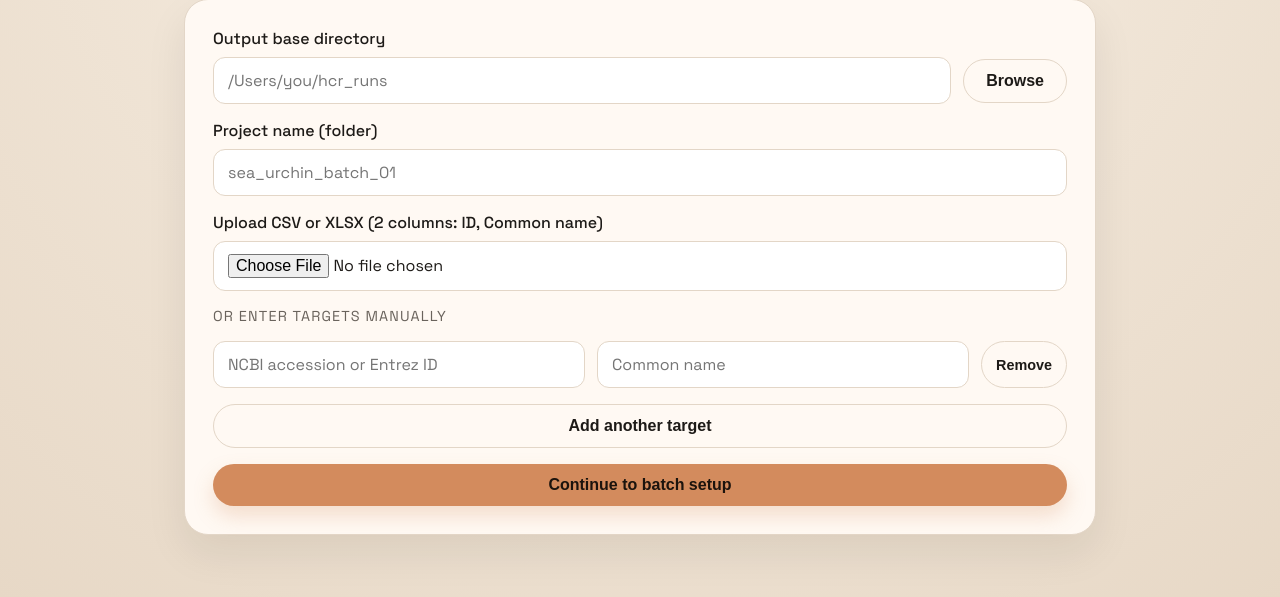
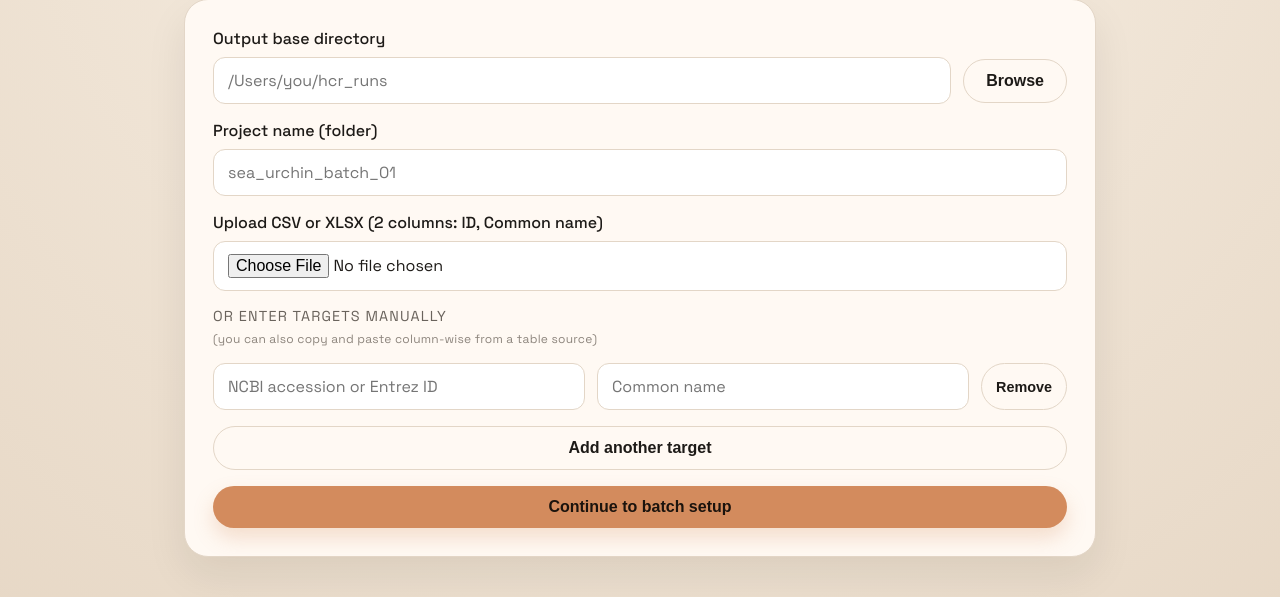
Before and after one commit to ylee-sio/HCR_3.0_Probe_Generator_v2, a FastAPI app: page /batch in a window 1280 px wide. Shown: the part 217-814 px from the top of the page. Run offline with FastAPI, Linux system fonts and the light colour scheme.

Commit message:
Style manual entry note

```diff
--- a/hcr-webapp/app/static/style.css
+++ b/hcr-webapp/app/static/style.css
@@ -256,6 +256,15 @@ button:hover,
   letter-spacing: 0.08em;
 }
 
+.divider-note {
+  display: block;
+  margin-top: 6px;
+  font-size: 0.75rem;
+  text-transform: none;
+  letter-spacing: 0.02em;
+  color: #8d857d;
+}
+
 .manual-list {
   display: grid;
   gap: 12px;
--- a/hcr-webapp/app/templates/batch_start.html
+++ b/hcr-webapp/app/templates/batch_start.html
@@ -34,7 +34,10 @@
             <input name="upload_file" type="file" accept=".csv,.xlsx,.xls" />
           </label>
 
-          <div class="divider">Or enter targets manually</div>
+          <div class="divider">
+            Or enter targets manually
+            <span class="divider-note">(you can also copy and paste column-wise from a table source)</span>
+          </div>
           <div id="manual-list" class="manual-list"></div>
           <button class="ghost" type="button" id="add-row">Add another target</button>
 
```
